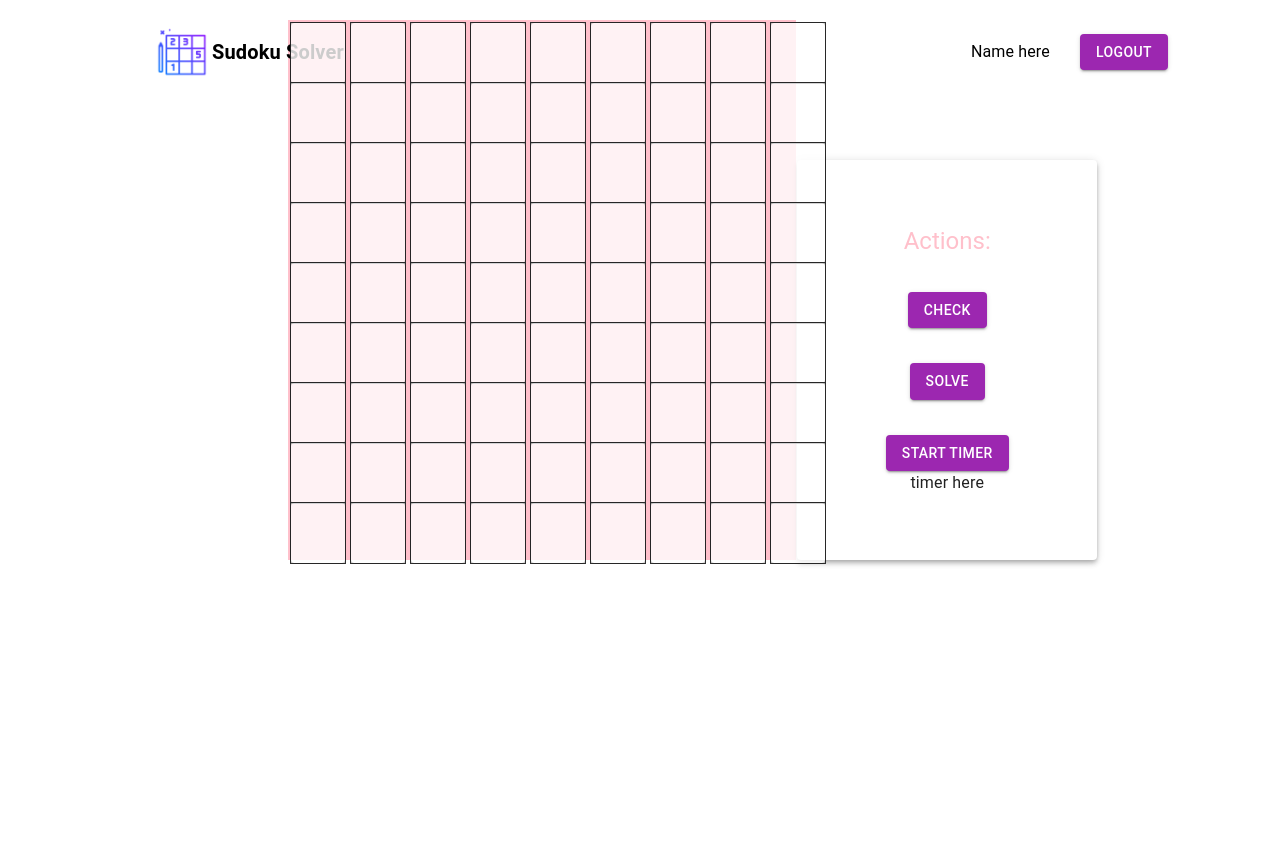
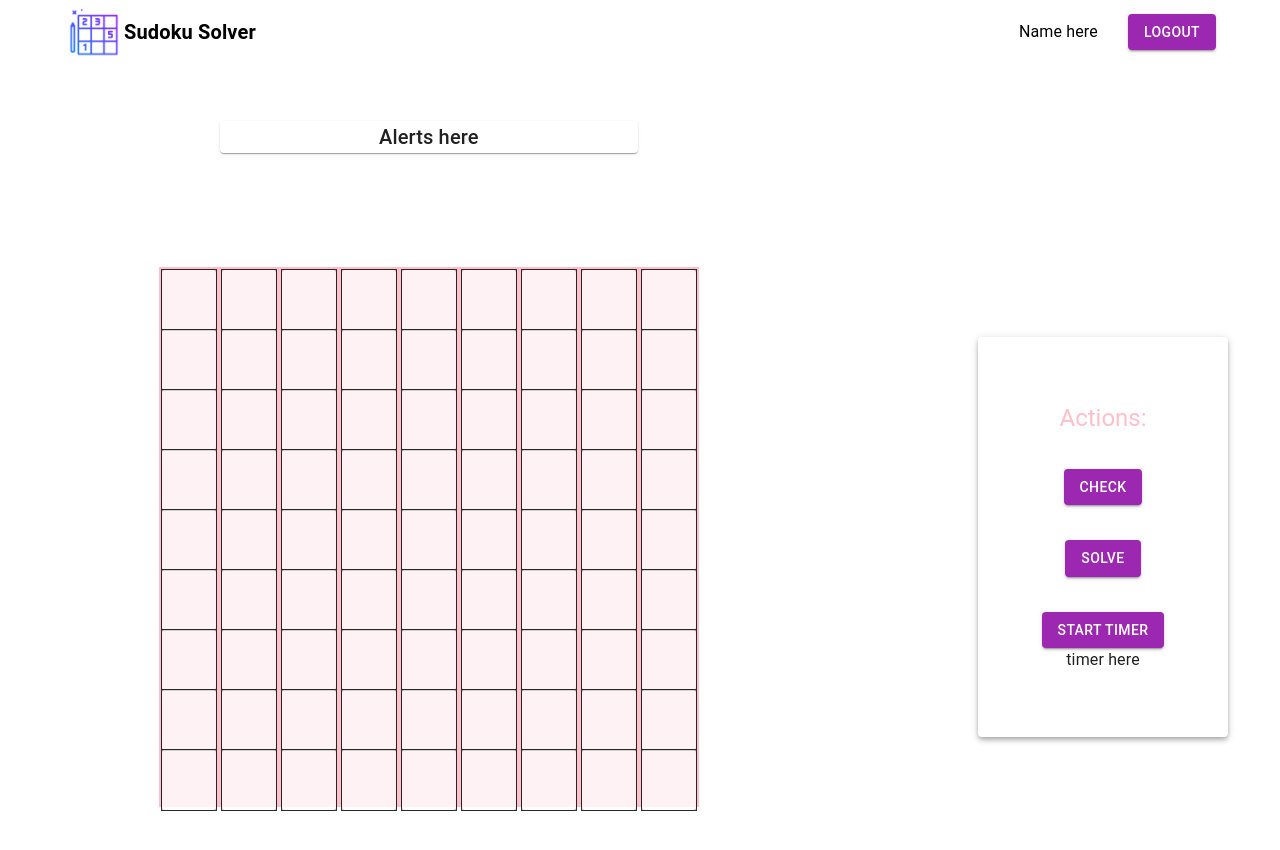
Before and after one commit to teadulellari/Sudoku_Solver, a React (Create React App) app in the folder client/: page /sudoku in a window 1280 px wide. Shown: the top 850 px of the page. Before the commit the page ends 800 px from the top, so only its background shows below. Built offline with nearby package versions, Linux system fonts and the light colour scheme.

Commit message:
fixed the CSS and added the alert box

```diff
--- a/client/src/App.css
+++ b/client/src/App.css
@@ -36,3 +36,11 @@
     transform: rotate(360deg);
   }
 }
+#root {
+  height: 100vh;
+}
+#muiContainer{
+  height: inherit;
+  width: inherit;
+  padding: 0;
+}
--- a/client/src/App.jsx
+++ b/client/src/App.jsx
@@ -9,7 +9,7 @@ import { BrowserRouter, Routes, Route, Navigate } from "react-router-dom";
 function App() {
   return (
     <BrowserRouter>
-      <Container >
+      <Container id="muiContainer">
         <Routes>
         <Route path='/sudoku' exact element={<Home /> } />
         <Route path="/login" exact element={<LoginView />} />
--- /dev/null
+++ b/client/src/components/Actions/Alert.jsx
@@ -0,0 +1,18 @@
+import React from "react";
+import { Grid, Paper, Typography, Divider, Container } from "@mui/material";
+import './alert.css'
+
+const Alert = () => {
+
+
+    return (
+   <Container maxWidth="xl" id="alertContainer">
+    <Paper id="alertPaper">
+    <Typography variant="h6" id="alertText">
+          Alerts here
+        </Typography>
+    </Paper>
+   </Container>
+    );
+}
+export default Alert;
--- a/client/src/components/Actions/actions.css
+++ b/client/src/components/Actions/actions.css
@@ -16,7 +16,7 @@
     align-items: center;
     text-align: center;
     height: 400px;
-    width: 300px;
+    width: 250px;
     margin: auto;
 }
 #actionsForm {
--- /dev/null
+++ b/client/src/components/Actions/alert.css
@@ -0,0 +1,14 @@
+
+#alertContainer{
+    width: 60%;
+}
+#lertPaper {
+display: flex;
+flex-direction: column;
+justify-content: flex-end;
+align-items: flex-end;
+text-align: center;
+height: 300px;
+width: fit-content;
+
+}
--- a/client/src/components/Actions/grid.css
+++ b/client/src/components/Actions/grid.css
@@ -8,7 +8,8 @@
     grid-template-rows: repeat(9, 3.5rem);
     grid-gap: 0.25rem;
     border: 2px solid #FFC0CB;
-    width: 31.5rem;
+    width:fit-content;
+    height: fit-content;
 
 
 }
--- a/client/src/components/Navbar/Navbar.jsx
+++ b/client/src/components/Navbar/Navbar.jsx
@@ -5,7 +5,7 @@ import "./navbar.css";
 
 const Navbar = () => {
   return (
-    <div>
+    <div id="navbar">
       <Toolbar id="navbarAppBar">
         <img src={sudokuImg} id="logo" />
         <Hidden xsDown>
--- a/client/src/components/Navbar/navbar.css
+++ b/client/src/components/Navbar/navbar.css
@@ -1,10 +1,16 @@
 .MuiContainer {
-    top: 50px;
     position: sticky;
+    height: 50px;
+    width: inherit;
+}
+
+
+#navbar {
+padding-bottom: 50px;
+height: 5px;
 }
 #navbarAppBar {
     float: left;
-    margin-left: 40px;
 
 }
 
--- a/client/src/components/View/Home.jsx
+++ b/client/src/components/View/Home.jsx
@@ -5,15 +5,19 @@ import "./home.css";
 import Actions from "../Actions/Actions";
 import { Container } from "@mui/system";
 import SudokuGrid from "../Actions/SudokuGrid";
+import Alert from "../Actions/Alert";
 
 const Home = () => {
   return (
     <Grow in>
-      <Container>
+      <Container id="muiContainer" disableRipple="true">
         <div className="navbarDiv">
           <Navbar />
         </div>
         <div className="contentDiv">
+          <div className="alertDiv">
+           <Alert />
+          </div>
           <div className="sudokuDiv">
             <SudokuGrid />
           </div>
--- a/client/src/components/View/home.css
+++ b/client/src/components/View/home.css
@@ -1,31 +1,36 @@
-.muiContainer {
-    width: 1000px;
-    height: 1200px;
-}
-.navbarDiv {
-    position: sticky;
-    top: 0;
-    margin-bottom: 20px;
+.contentDiv {
+    display: grid;
+    column-gap: 50px;
+    grid-template-columns: 80% auto;
+    grid-template-rows: auto auto;
+    align-items: center;
+    height: 100%;
+    width: 90%;
 }
 
-.contentDiv {
+.alertDiv {
     display: flex;
-    justify-content: space-between; /* Add space between sudokuDiv and actionsDiv */
-    height: 100%;
+    grid-row: 1;
+    text-align: center;
+    align-items: center;
+    justify-content: center;
+    width: inherit;
 }
 
 .sudokuDiv {
+
+    grid-row: 2;
     display: flex;
+    flex-wrap: wrap;
     justify-content: center;
     align-items: center;
-    width: 60%;
-    margin-right: 20px; /* Add margin to the right of sudokuDiv */
+    width: inherit;
 }
 
 .actionsDiv {
+    grid-row: 2;
     display: flex;
-    justify-content: flex-end;
-    align-items: flex-end;
-    width: 30%;
-    margin-left: auto;
+    flex-wrap: wrap;
+    align-items: center;
+
 }
```
